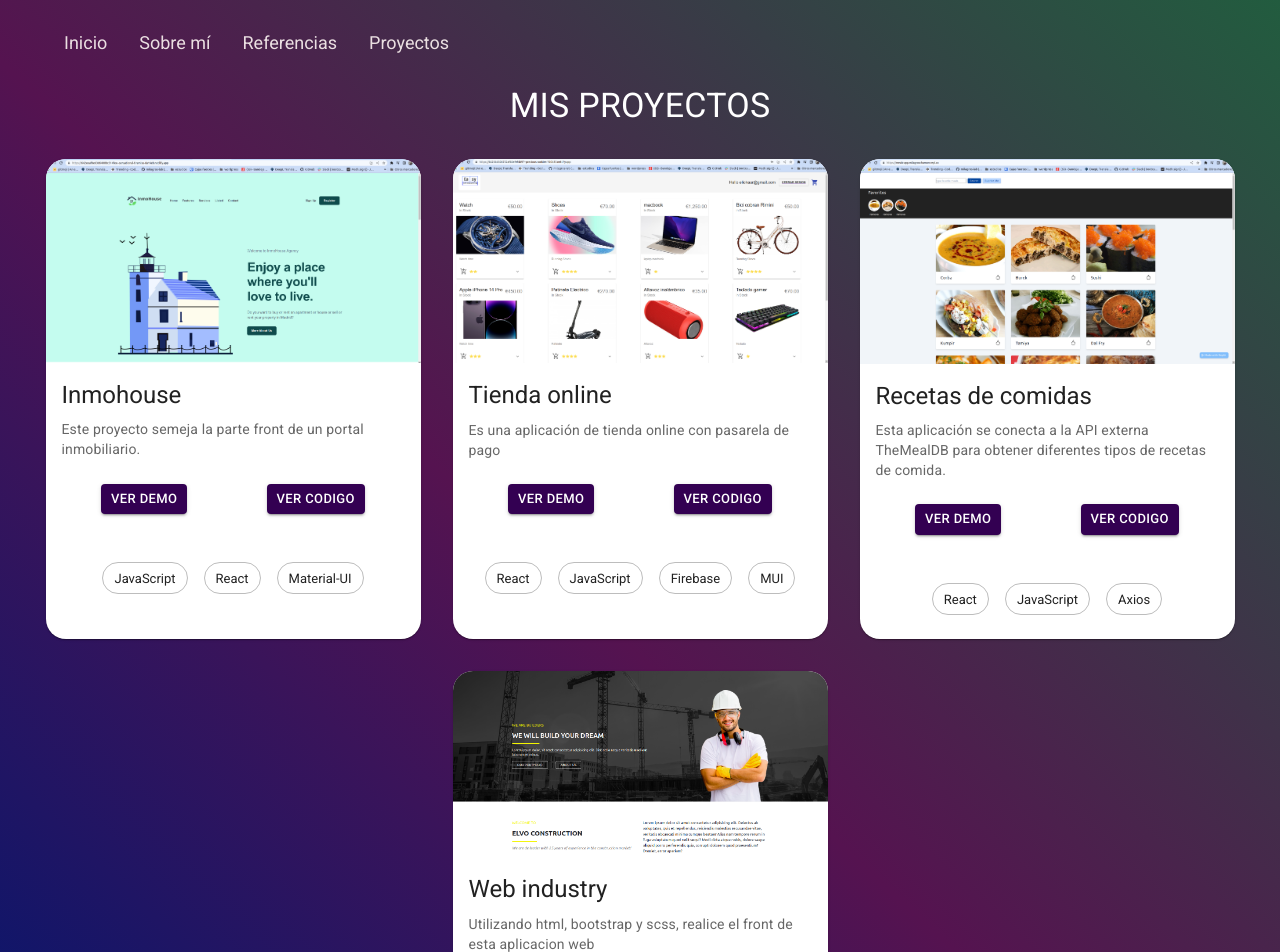
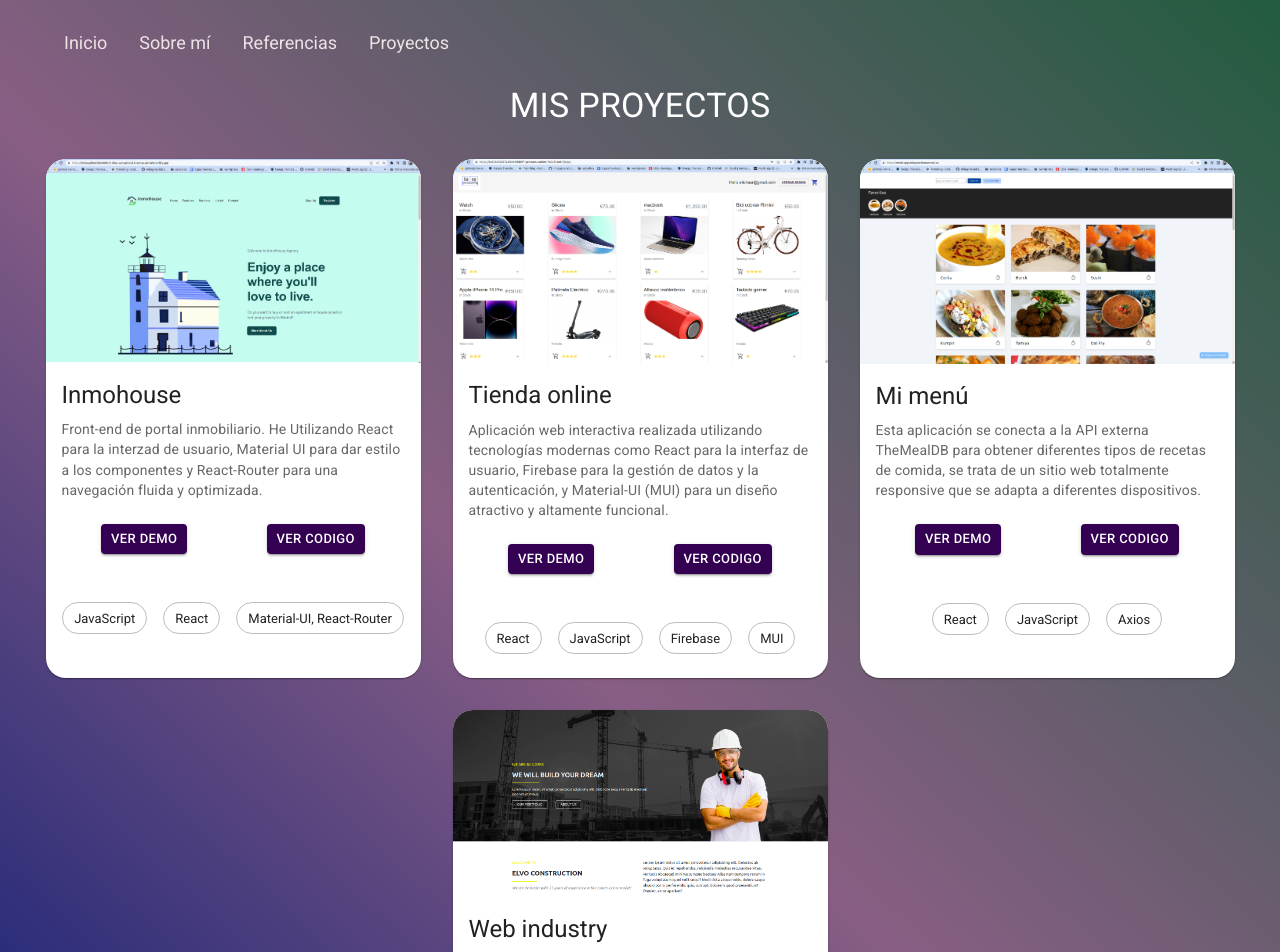
Before and after one commit to milagros-lab/porfolio, a React (Create React App) app: page /proyect in a window 1280 px wide. Shown: the top 952 px of the page. Built offline with nearby package versions, Linux system fonts and the light colour scheme.

Commit message:
cambios en descripción de los proyectos

```diff
--- a/src/components/Navbar.jsx
+++ b/src/components/Navbar.jsx
@@ -3,7 +3,7 @@ import MenuIcon from "@mui/icons-material/Menu";
 import FeaturedPlayListIcon from "@mui/icons-material/FeaturedPlayList";
 import MiscellaneousServicesIcon from "@mui/icons-material/MiscellaneousServices";
 import HomeIcon from "@mui/icons-material/Home";
-import AccountCircleSharpIcon from '@mui/icons-material/AccountCircleSharp';
+import AccountCircleSharpIcon from "@mui/icons-material/AccountCircleSharp";
 import { Container } from "@mui/system";
 import { Drawer, styled } from "@mui/material";
 import { useState } from "react";
@@ -30,17 +30,20 @@ export const Navbar = () => {
       sx={{
         display: "flex",
         flexDirection: "column",
-        width: anchor === "top" || anchor === "bottom" ? "auto" : 250,
+        width: anchor === "top" || anchor === "bottom" ? "auto" : 0,
       }}
       role="presentation"
       onClick={toggleDrawer(anchor, false)}
       onKeyDown={toggleDrawer(anchor, false)}
     >
+      <Box >
         <Box style={{ padding: 3 }}>
           <Link as={Link} to="/">
             <HomeIcon />
             Inicio
           </Link>
+        </Box>
+
         <Box>
           <Link as={Link} to="/about">
             <AccountCircleSharpIcon />
@@ -115,16 +118,36 @@ export const Navbar = () => {
         </Box>
 
         <NavbarLinksBox>
-          <Link variant="body2"  style={{ textDecoration: "none" }} to="/" className="link">
+          <Link
+            variant="body2"
+            style={{ textDecoration: "none" }}
+            to="/"
+            className="link"
+          >
             Inicio
           </Link>
-          <Link variant="body2"  style={{ textDecoration: "none" }} to="/about" className="link">
+          <Link
+            variant="body2"
+            style={{ textDecoration: "none" }}
+            to="/about"
+            className="link"
+          >
             Sobre mí
           </Link>
-          <Link variant="body2"  style={{ textDecoration: "none" }} to="/referencias" className="link">
+          <Link
+            variant="body2"
+            style={{ textDecoration: "none" }}
+            to="/referencias"
+            className="link"
+          >
             Referencias
           </Link>
-          <Link variant="body2"  style={{ textDecoration: "none" }} to="/Proyect" className="link">
+          <Link
+            variant="body2"
+            style={{ textDecoration: "none" }}
+            to="/Proyect"
+            className="link"
+          >
             Proyectos
           </Link>
         </NavbarLinksBox>
--- a/src/constants/project.js
+++ b/src/constants/project.js
@@ -7,9 +7,9 @@ export const projects = [
   {
     title: "Inmohouse",
     description:
-      "Este proyecto semeja la parte front de un portal inmobiliario.",
+      "Front-end de portal inmobiliario. He  Utilizando React para la interzad de usuario, Material UI para dar estilo a los componentes y React-Router para una navegación fluida y optimizada.",
     image: inmohouse,
-    tags: ["JavaScript", "React", "Material-UI"],
+    tags: ["JavaScript", "React", "Material-UI, React-Router"],
     source: "",
     liveVersion: "",
     id: 0,
@@ -19,19 +19,19 @@ export const projects = [
   {
     title: "Tienda online",
     description:
-      "Es una aplicación de tienda online con pasarela de pago",
+      "Aplicación web interactiva realizada utilizando tecnologías modernas como React para la interfaz de usuario, Firebase para la gestión de datos y la autenticación, y Material-UI (MUI) para un diseño atractivo y altamente funcional.",
     image: tiendaOnline,
     tags: ["React", "JavaScript", "Firebase", "MUI"],
     source: "",
     liveVersion: "",
     id: 1,
-    enlace : "https://642564506752af60efef4b97--precious-conkies-740b33.netlify.app/",
+    enlace : "https://tiendaonlinemila.netlify.app/",
     codigo: "https://github.com/milagros-lab/tienda-online"
   },
   {
-    title: "Recetas de comidas",
+    title: "Mi menú",
     description:
-      "Esta aplicación se conecta a la API externa TheMealDB para obtener diferentes tipos de recetas de comida.",
+      "Esta aplicación se conecta a la API externa TheMealDB para obtener diferentes tipos de recetas de comida, se trata de un sitio web totalmente responsive que se adapta a diferentes dispositivos.",
     image: meals,
     tags: ["React", "JavaScript", "Axios"],
     source: "",
@@ -43,7 +43,7 @@ export const projects = [
   {
     title: "Web industry",
     description:
-      "Utilizando html, bootstrap y scss, realice el front de esta aplicacion web",
+      "El proyecto tiene como objetivo desarrollar un sitio web receptivo y estéticamente agradable utilizando HTML para la estructura básica, Bootstrap para el diseño y la funcionalidad, y SCSS para mejorar la organización y reutilización del código CSS.",
     image: industry,
     tags: ["Html", "Saas", "Bootstrap"],
     source: "",
--- a/src/index.css
+++ b/src/index.css
@@ -7,8 +7,8 @@ body {
   -moz-osx-font-smoothing: grayscale;
   background-image: linear-gradient(
     43deg,
-    #04166e 0%,
-    #551350 46%,
+    #0d1d77 0%,
+    #885e84 46%,
     #225c3f 100%
   );
 }
```
Lines whose indentation alone changed are shown as unchanged.
